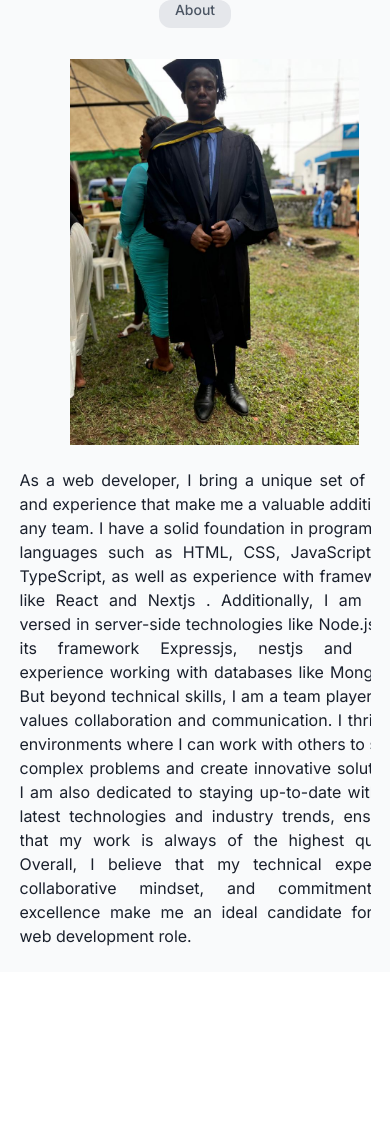
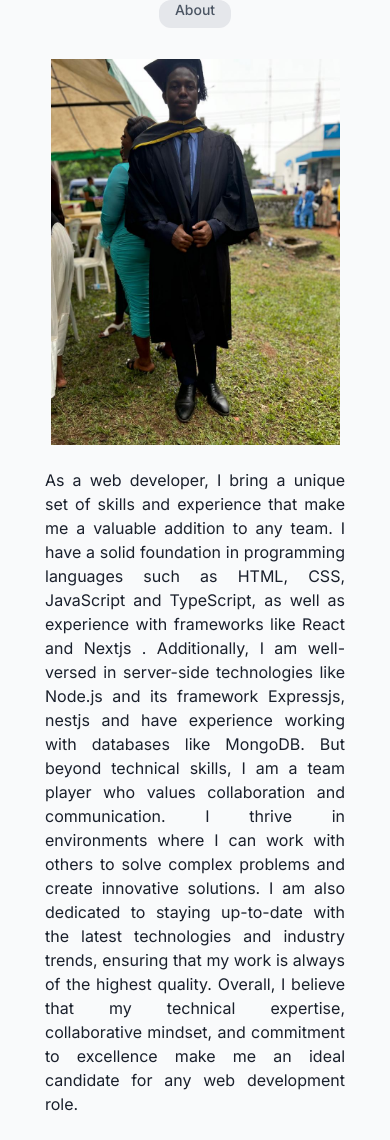
Before and after one commit to jib2004/resume-portfolio, a React (Vite) app: page /about in a window 390 px wide. Before the commit the page ends 972 px from the top, so only its background shows below. Built offline with nearby package versions, Linux system fonts and the light colour scheme.

Commit message:
corrected overlapping issues

```diff
--- a/src/components/UI/ExperienceDisplay.jsx
+++ b/src/components/UI/ExperienceDisplay.jsx
@@ -9,7 +9,7 @@ const ExperienceDisplay = ({jobTitle,companyname,startDate,endDate,jobDecription
         <Text>{`${startDate} - ${endDate}`}</Text>
         </Box>
         <Heading size={{base:'', md:"2xl"}}>{companyname}</Heading>
-        <UnorderedList className="w-[90vw] md:mx-0 md:w-auto">
+        <UnorderedList className=" md:mx-0 md:w-auto">
           <ListItem marginTop={'5px'}>{jobDecription}</ListItem>
           <ListItem marginTop={'5px'}>{jobDecription1}</ListItem>
           <ListItem marginTop={'5px'} display={d2}>{jobDecription2}</ListItem>
--- a/src/components/UI/Skills.jsx
+++ b/src/components/UI/Skills.jsx
@@ -8,7 +8,7 @@ const Skills = ({img,imgName}) => {
   return (
     <Box width={{md:"88px"}} height={{md:"100px"}} display={"flex"} flexDirection={"column"} alignItems={"center"}>
         <Image src={img} alt={`image of ${img.slice(10)}`} className=" size-12 md:size-[64px]" objectFit={'contain'} />
-        <figcaption className={` ${theme !== "light" && "text-[#D1D5DB]"} text-[1.125rem] leading-7`}>{imgName}</figcaption>
+        <figcaption className={` ${theme !== "light" && "text-[#D1D5DB]"} text-[0.8125rem] md:text-[1.125rem] leading-7`}>{imgName}</figcaption>
     </Box>
   )
 }
--- a/src/pages/About.jsx
+++ b/src/pages/About.jsx
@@ -8,7 +8,7 @@ const About = () => {
   const {theme} = useContext(ThemeContext)
   return (
   <section id="about" className={`${theme === "light" ? "bg-[#F9FAFB]" : "bg-[#111827]"}   md:p-6 md:h-[100vh] `}>
-  <div className="w-[90vw] mx-auto">
+  <div className="md:w-[90vw] mx-auto">
   <Tag tagName="About"/>
         <Box w={{base:'100vw'}} display={"flex"} justifyContent={{md:"center"}}  alignItems={{ md:"center"}} className="mx-auto h-full py-6 flex-col xl:flex-row">
           <Box flexBasis={{ base:'100%',md:"40%"}} display={'flex'} justifyContent={'center'} className="mb-4 xl:mb-0">
@@ -16,8 +16,9 @@ const About = () => {
               <Image src={graduationPic} loading="lazy" alt="Image of me on my graduation page" width={"100%"} height={"100%"} objectFit={"contain"}/>
             </figure>
           </Box>
-          <Box flexBasis={"60%"} display={"flex"} justifyContent={"center"}>
-          <Text lineHeight={"24px"} width={{base:"",md:"600px"}} textAlign={"justify"} >
+
+          <Box flexBasis={{base:"100%", md:"60%"}} display={"flex"} justifyContent={"center"} >
+          <Text lineHeight={"24px"} width={{base:"300px",md:"600px"}} textAlign={"justify"} >
             As a web developer, I bring a unique set of skills and experience that make me a valuable addition to any team.
             I have a solid foundation in programming languages such as HTML, CSS, JavaScript and TypeScript,
             as well as experience with frameworks like React and Nextjs .
```
